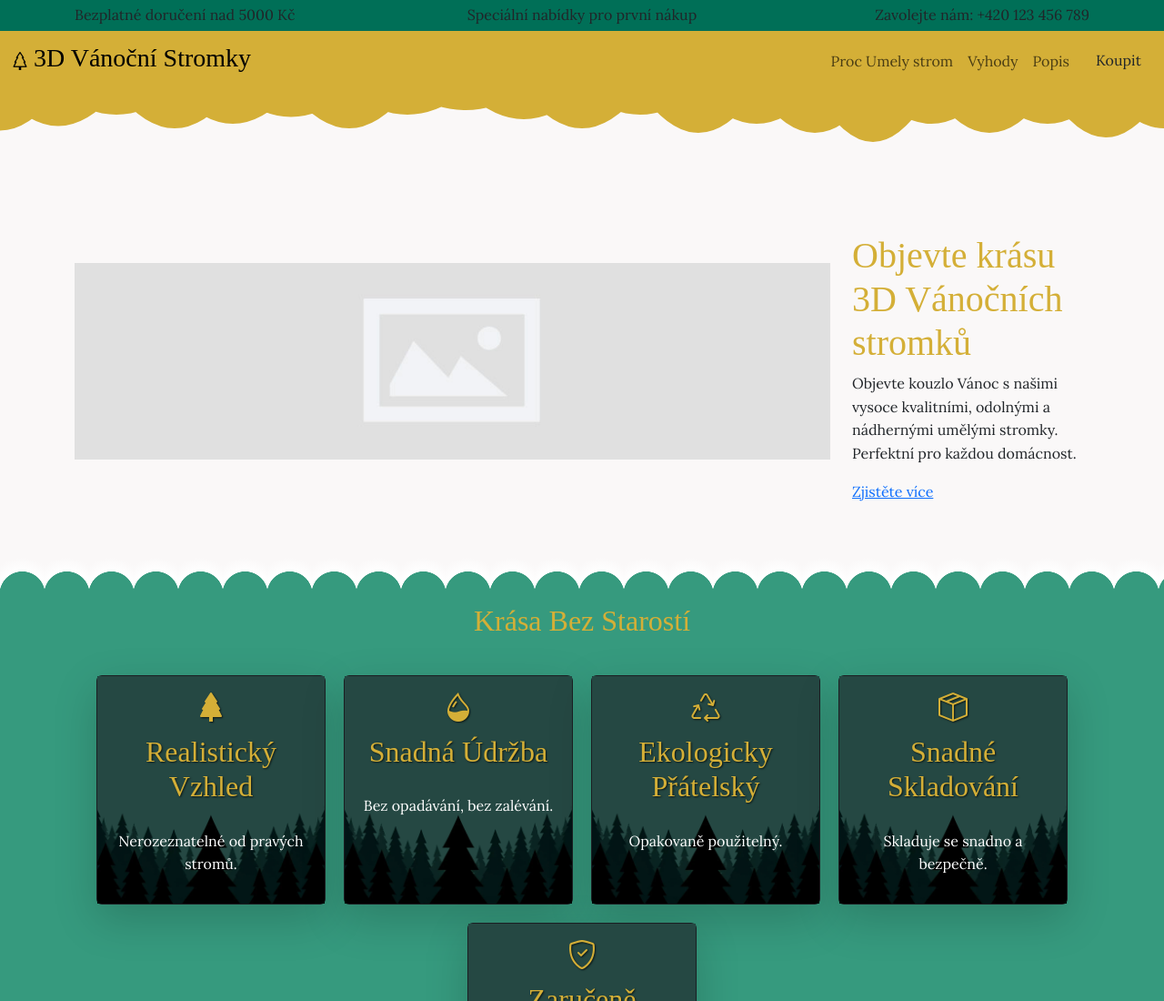
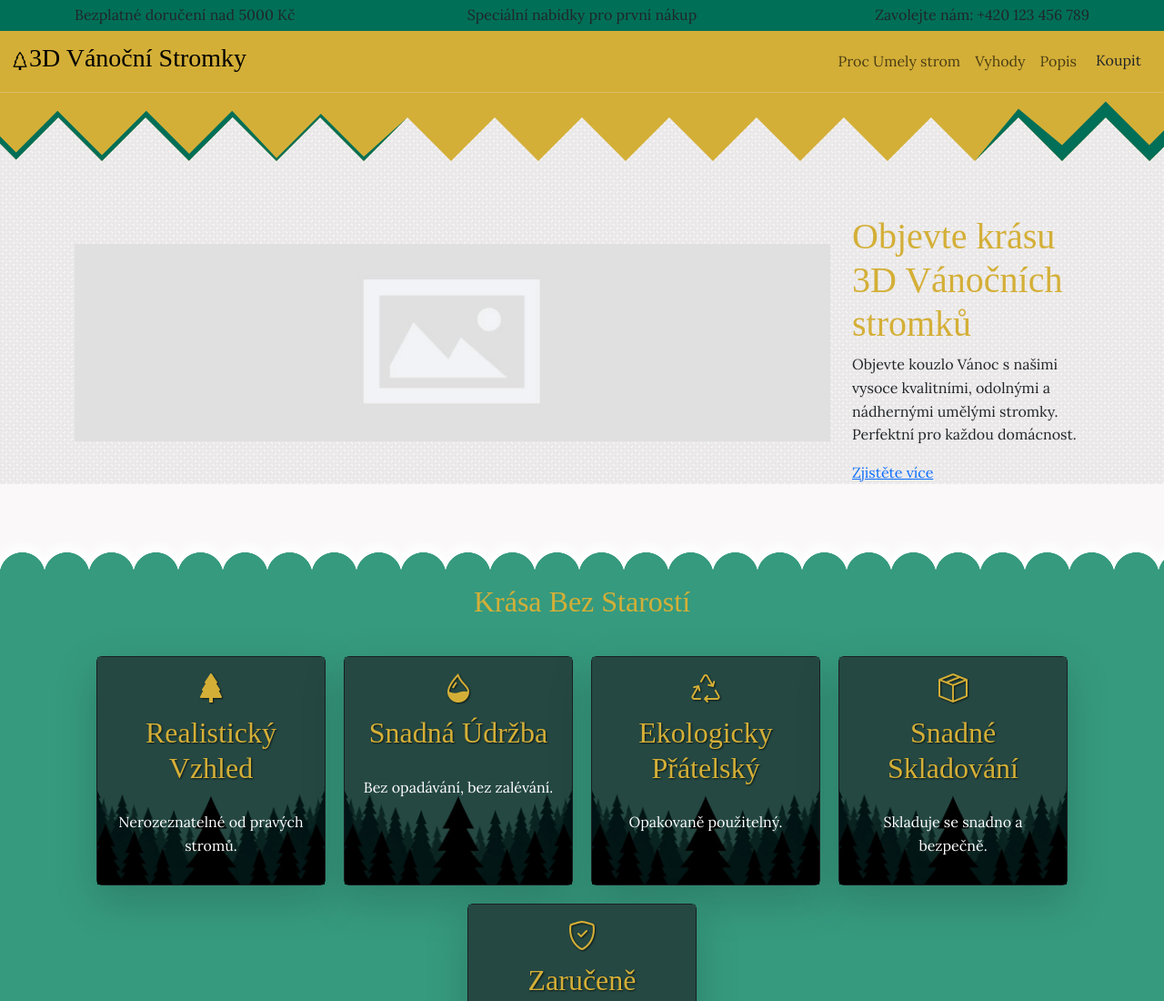
Before and after one commit to DuraSky/christmasTree, a website: page pages/index.html in a window 1280 px wide. Shown: the top 1100 px of the page at 91% size. Drawn offline with nearby package versions, Linux system fonts and the light colour scheme; a web font is replaced by a local one.

Commit message:
further adjustement

```diff
--- a/assets/css/style.scss
+++ b/assets/css/style.scss
@@ -43,10 +43,13 @@ h6 {
     align-items: center;
   }
 
+  .btn-header {
+    background-color: $red;
+  }
+
   span {
     display: flex;
     align-items: center;
-    gap: 5px;
 
     h3 {
       color: black;
@@ -315,3 +318,8 @@ $light-off-opacity: 0.4;
       rgba(247, 0, 148, 0.2);
   }
 }
+
+body {
+  background-image: url(/assets/images/p4.png);
+  background-repeat: repeat;
+}
--- a/codepens.txt
+++ b/codepens.txt
@@ -1,7 +1,11 @@
 https://codepen.io/radum/pen/AqgObM
+//snih
 
 https://codepen.io/emared/pen/gWGBLR
 //separatory
 
 https://codepen.io/moralejf/embed/nrZMYm?default-tab=result&height=440&theme-id=0#result-box
 //banky
+
+https://codepen.io/krzy-ro-sza/pen/xxXrwvO
+//snowglobe
--- a/pages/index.html
+++ b/pages/index.html
@@ -79,16 +79,16 @@
             id="main-nav"
           >
             <ul class="navbar-nav rounded-pill">
-              <li class="nav-item">
+              <li class="nav-item ">
                 <a class="nav-link" href="#">Proc Umely strom</a>
               </li>
-              <li class="nav-item">
+              <li class="nav-item ">
                 <a class="nav-link" href="#">Vyhody</a>
               </li>
-              <li class="nav-item">
+              <li class="nav-item ">
                 <a class="nav-link" href="#">Popis</a>
               </li>
-              <li class="nav-item ms-2 d-none d-md-inline">
+              <li class="nav-item">
                 <a class="btn" href="#">Koupit</a>
               </li>
             </ul>
@@ -102,7 +102,7 @@
 
 
 
-    <div class="separator">
+    <!-- <div class="separator">
       <svg id="clouds" xmlns="http://www.w3.org/2000/svg" version="1.1" width="100%" height="100" viewBox="0 0 100 100" preserveAspectRatio="none">
         <path d="M-5 100 Q 0 20 5 100 Z
                  M0 100 Q 5 0 10 100
@@ -128,6 +128,14 @@
               fill="#d4af37">
         </path>
       </svg>
+    </div> -->
+
+    <div class="separator">
+      <svg id="" preserveAspectRatio="xMidYMax meet" class="svg-separator sep11" viewBox="0 0 1600 99" style="display: block;" data-height="100">
+        <polygon class="" style="fill: #d4af37;" points="-40,63.667 19.833,3.833 80,64 140,4 200,64 260,4 320,64 380,4 440,64 500,4 560,64 620,4 680,64 740,4 800,64 860,4 920,64 980,4 1040,64 1100,4 1160,64 1220,4 1280.333,64.333 1340.333,4.333 1400,64 1460,4 1520,64 1578,6 1636,64 1636,104 -40,104 "></polygon>
+        <polygon class="" style="opacity: 1;fill: #006f57;" points="-40,86 20,26 80,86 140,26 200,76 260,4 200,64 140,4 80,64 19.833,3.833 -40,63.667 "></polygon>
+        <polygon class="" style="opacity: 1;fill: #006f57;" points="1159,69 1220,8 1281,73 1340,14 1399,73 1460,12 1521,73 1578,16 1634,72 1636,73.333 1636,64 1578,6 1520,64 1460,4 1400,64 1340.333,4.333 1280.333,64.333 1220,4 1160,64 1100,4 1040,64 1100,10 "></polygon></svg>
+          </div>
     </div>
 
 
@@ -153,7 +161,9 @@
                   Objevte kouzlo Vánoc s našimi vysoce kvalitními, odolnými a
                   nádhernými umělými stromky. Perfektní pro každou domácnost.
                 </p>
+
                 <a href="">Zjistěte více</a>
+
               </div>
             </div>
           </div>
```
Also changed, not shown: assets/css/style.css, assets/images/decoded_image.png (added), assets/images/holly.svg (added), assets/images/p4.png (added), 1 other file.
